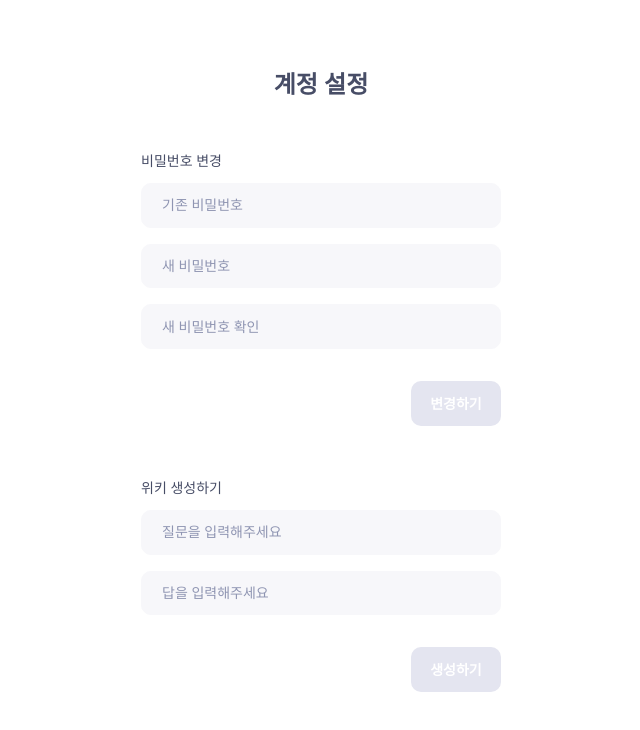
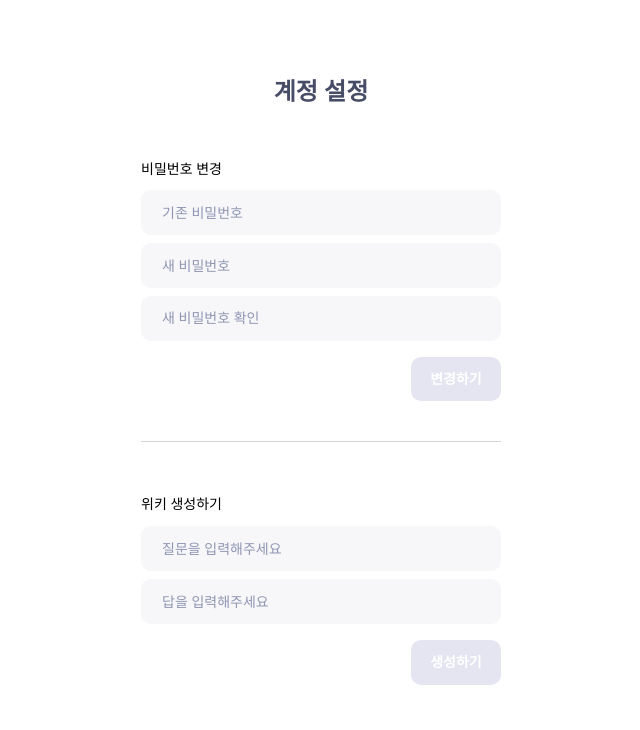
Before and after one commit to sprint6-part3/WeKitBucket, a Next.js app: page /mypage in a window 1280 px wide. Shown: the top 730 px of the page, without its empty margins (319-959 px from the left). Built offline with nearby package versions, Linux system fonts and the light colour scheme.

Commit message:
✨ feat : 피그마 디자인 반영 및 css 수정

```diff
--- a/src/app/mypage/components/Button.tsx
+++ b/src/app/mypage/components/Button.tsx
@@ -4,7 +4,7 @@ function Button({ type, children, disabled }: React.ButtonHTMLAttributes<HTMLBut
   return (
     <button
       type={type}
-      className={`mt-8 w-full max-w-[90px] rounded-[10px] py-[10.5px] text-sm font-semibold leading-[1.7] text-white ${
+      className={`mt-4 w-full max-w-[90px] rounded-[10px] py-[10.5px] text-sm font-semibold leading-[1.7] text-white ${
         disabled ? "bg-primary-gray-200" : "bg-primary-green-200"
       }`}
       disabled={disabled}
--- a/src/app/mypage/components/CreateWikiForm.tsx
+++ b/src/app/mypage/components/CreateWikiForm.tsx
@@ -24,7 +24,7 @@ function CreateWikiForm() {
 
   return (
     <form className="mb-[40px] mt-[50px]" onSubmit={handleSubmit(onSubmit)}>
-      <div className="grid gap-[16px]">
+      <div className="grid gap-2">
         <div className="grid gap-[10px]">
           <Label htmlFor="wikiQuestion">위키 생성하기</Label>
           <Input
@@ -32,7 +32,7 @@ function CreateWikiForm() {
             type="text"
             placeholder="질문을 입력해주세요"
             {...register("wikiQuestion", {
-              required: true,
+              required: "질문을 입력해주세요",
             })}
             validationCheck={!!errors.wikiQuestion}
           />
@@ -44,7 +44,7 @@ function CreateWikiForm() {
             type="text"
             placeholder="답을 입력해주세요"
             {...register("wikiAnswer", {
-              required: true,
+              required: "답을 입력해주세요",
             })}
             validationCheck={!!errors.wikiAnswer}
           />
--- a/src/app/mypage/components/Label.tsx
+++ b/src/app/mypage/components/Label.tsx
@@ -2,7 +2,7 @@ import React from "react";
 
 function Label({ htmlFor, children }: React.LabelHTMLAttributes<HTMLLabelElement>) {
   return (
-    <label htmlFor={htmlFor} className="text-sm leading-[1.7] text-primary-gray-500">
+    <label htmlFor={htmlFor} className="text-primary-gray-800 text-sm leading-[1.7]">
       {children}
     </label>
   );
--- a/src/app/mypage/components/PasswordChangeForm.tsx
+++ b/src/app/mypage/components/PasswordChangeForm.tsx
@@ -26,7 +26,7 @@ function PasswordChangeForm() {
 
   return (
     <form className="mb-[40px] mt-[50px]" onSubmit={handleSubmit(onSubmit)}>
-      <div className="grid gap-[16px]">
+      <div className="grid gap-2">
         <div className="grid gap-[10px]">
           <Label htmlFor="password">비밀번호 변경</Label>
           <Input
--- a/src/app/mypage/page.tsx
+++ b/src/app/mypage/page.tsx
@@ -6,8 +6,9 @@ function MyPage() {
     <div className="mx-auto flex min-h-dvh w-full max-w-[400px] items-center justify-center px-5 py-5">
       <div className="flex-1">
         <h2 className="text-center text-2xl font-semibold leading-[1.3] text-primary-gray-500">계정 설정</h2>
-
-        <PasswordChangeForm />
+        <div className="border-b border-solid border-b-gray-300">
+          <PasswordChangeForm />
+        </div>
         <CreateWikiForm />
       </div>
     </div>
```
